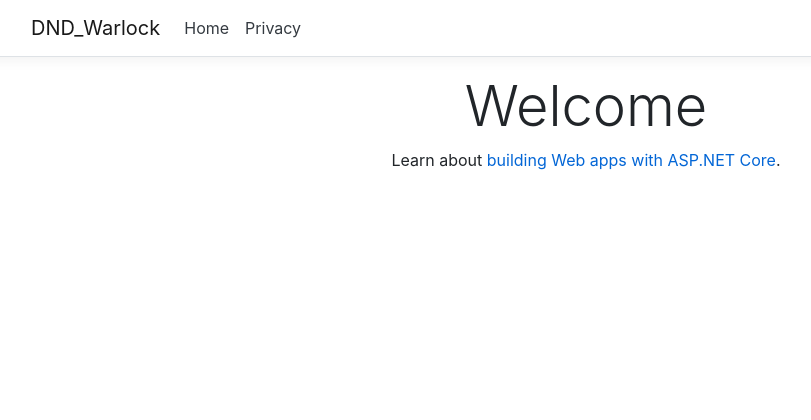
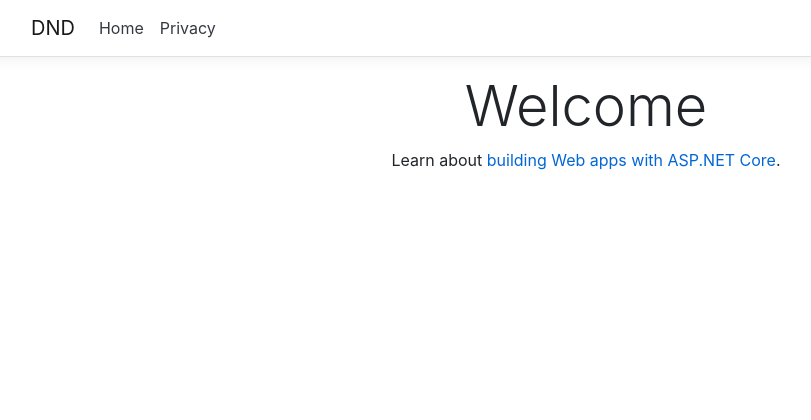
Before and after one commit to JaeKLee/DND-Warlock, an ASP.NET Core app: page / in a window 1280 px wide. Shown: the top 420 px of the page, without its empty margins (54-865 px from the left). Run offline with ASP.NET Core 8, Linux system fonts and the light colour scheme.

Commit message:
Finished Update the layout section of the tutorial
Edited the text displayed on tab and the DND_Warlock text on the left of the Home on navigation bar

```diff
--- a/Pages/Shared/_Layout.cshtml
+++ b/Pages/Shared/_Layout.cshtml
@@ -3,7 +3,7 @@
 <head>
     <meta charset="utf-8" />
     <meta name="viewport" content="width=device-width, initial-scale=1.0" />
-    <title>@ViewData["Title"] - DND_Warlock</title>
+    <title>@ViewData["Title"] - DND Calculations</title> @* The text is displayed on the tab *@
     <link rel="stylesheet" href="~/lib/bootstrap/dist/css/bootstrap.min.css" />
     <link rel="stylesheet" href="~/css/site.css" />
 </head>
@@ -11,7 +11,7 @@
     <header>
         <nav class="navbar navbar-expand-sm navbar-toggleable-sm navbar-light bg-white border-bottom box-shadow mb-3">
             <div class="container">
-                <a class="navbar-brand" asp-area="" asp-page="/Index">DND_Warlock</a>
+                <a class="navbar-brand" asp-area="" asp-page="/Index">DND</a> @* Think of this like logo, it's the text left of Home *@
                 <button class="navbar-toggler" type="button" data-toggle="collapse" data-target=".navbar-collapse" aria-controls="navbarSupportedContent"
                         aria-expanded="false" aria-label="Toggle navigation">
                     <span class="navbar-toggler-icon"></span>
```
